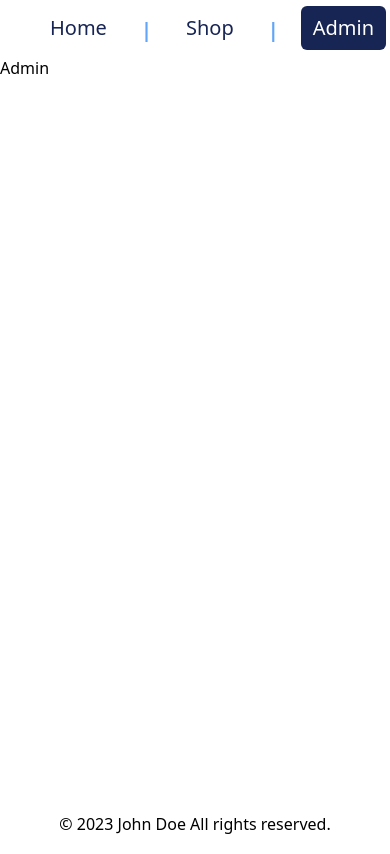
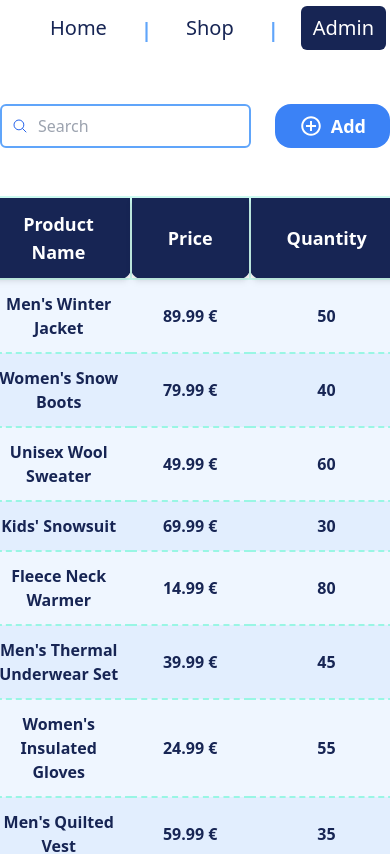
Before and after one commit to tamara24github/basic_ecom, a React (Vite) app: page /admin in a window 390 px wide. Shown: the top 854 px of the page. Built offline with nearby package versions, Linux system fonts and the light colour scheme; data requests are answered from the project's data file.

Commit message:
feat/inserted data into table and styled table (#10)
* feat: added table

* feat: inserted data into table and styled table

* feat: made table responsive

* fix: empty files deleted

* fix: fixed input width

```diff
--- /dev/null
+++ b/src/components/common/Table.tsx
@@ -0,0 +1,91 @@
+import { twMerge } from 'tailwind-merge'
+import { Product } from '../../services/products'
+
+type TableProps = {
+  data: Product[]
+  isLoading: boolean
+  error: Error | null
+}
+
+function Table({ data, isLoading, error }: TableProps) {
+  const config: { label: string; field: keyof Product; style?: string }[] = [
+    {
+      label: 'Product Name',
+      field: 'name',
+    },
+    { label: 'Category', field: 'category' },
+    { label: 'Color', field: 'color' },
+    { label: 'Price', field: 'price' },
+    { label: 'Quantity', field: 'stockQuantity' },
+  ]
+  return (
+    <table className="w-[95%] text-center border-x border-teal-200 mb-4">
+      <thead>
+        <tr>
+          {config.map((tableHeader, index) => {
+            return (
+              <td
+                className={twMerge(
+                  'py-3 px-9 bg-blue-950 text-white font-bold text-lg border-2  border-teal-100 rounded-b-[11px] drop-shadow-md ',
+                  [1, 2].includes(index) && 'hidden md:table-cell',
+                )}
+                key={tableHeader.label}
+              >
+                {tableHeader.label}
+              </td>
+            )
+          })}
+        </tr>
+      </thead>
+      <tbody>
+        {!data.length && (
+          <tr>
+            <td className="text-center" colSpan={5}>
+              There is no such item
+            </td>
+          </tr>
+        )}
+        {isLoading && (
+          <tr>
+            <td className="text-center" colSpan={5}>
+              Loading...
+            </td>
+          </tr>
+        )}
+        {error && (
+          <tr>
+            <td className="text-center" colSpan={5}>
+              {error?.message}
+            </td>
+          </tr>
+        )}
+        {data.map((row, index) => {
+          return (
+            <tr
+              key={row.id}
+              className={
+                index % 2 === 0 ? 'bg-blue-50 ' : 'bg-blue-100 bg-opacity-[0.8]'
+              }
+            >
+              {config.map((x, index) => {
+                return (
+                  <td
+                    className={twMerge(
+                      'font-semibold text-blue-950 px-2 py-3  border-b-2 border-teal-200 border-dashed ',
+                      [1, 2].includes(index) && 'hidden md:table-cell',
+                    )}
+                  >
+                    {row[x.field]}
+                    {x.field === 'price' && ' € '}
+                  </td>
+                )
+              })}
+            </tr>
+          )
+        })}
+      </tbody>
+    </table>
+  )
+}
+
+export default Table
--- a/src/components/common/TextField.tsx
+++ b/src/components/common/TextField.tsx
@@ -7,6 +7,7 @@ type Props = {
   onChange?: (e: ChangeEvent<HTMLInputElement>) => void
   value?: string
   placeholder?: string
+  classNameInput?: string
 }
 
 function TextField({
@@ -14,13 +15,17 @@ function TextField({
   onChange,
   value,
   placeholder,
+  classNameInput,
   ...props
 }: Props) {
   return (
-    <div className={twMerge(className, ' relative  flex items-center')}>
+    <div className={twMerge(' relative  flex items-center', className)}>
       <IoSearchOutline className="absolute left-3 w-4 h-4 text-blue-600" />
       <input
-        className="pl-9 block md:w-[600px] w-full px-3 py-2 border-2 border-blue-400 focus:outline-none focus:ring-1 rounded-md focus:ring-blue-400 "
+        className={twMerge(
+          'pl-9 block  w-full  pr-3 py-2 border-2 border-blue-400 focus:outline-none focus:ring-1 rounded-md focus:ring-blue-400 ',
+          classNameInput,
+        )}
         {...props}
         onChange={onChange}
         value={value}
--- a/src/pages/Admin.tsx
+++ b/src/pages/Admin.tsx
@@ -1,5 +1,37 @@
+import { useQuery } from '@tanstack/react-query'
+import Table from '../components/common/Table'
+import { getAllProducts } from '../services/products'
+import TextField from '../components/common/TextField'
+import Button from '../components/common/Button'
+import { IoMdAddCircleOutline } from 'react-icons/io'
+
 function Admin() {
-  return <div>Admin</div>
+  const productsQuery = useQuery({
+    queryKey: ['products'],
+    queryFn: () => getAllProducts(),
+  })
+
+  const { error, isLoading, data } = productsQuery
+
+  return (
+    <div className="flex flex-col items-center">
+      <div className="flex my-12">
+        <TextField placeholder="Search" className="md:w-[500px]" />
+        <Button
+          backgroundColor="blueLight"
+          hover="blueDark"
+          rounded="xl2"
+          fontWeight="bold"
+          className="ml-6 px-6 py-2 text-lg flex items-center"
+        >
+          <IoMdAddCircleOutline className="mr-2 w-[24px] h-[24px]" />
+          Add
+        </Button>
+      </div>
+
+      <Table data={data || []} isLoading={isLoading} error={error}></Table>
+    </div>
+  )
 }
 
 export default Admin
--- a/src/pages/Shop.tsx
+++ b/src/pages/Shop.tsx
@@ -41,7 +41,7 @@ function Shop() {
           onChange={handleSearchItem}
           value={searchItem}
           placeholder="Search"
-          className="mt-5"
+          className="mt-5 md:w-[600px]"
         />
       </div>
 
```
